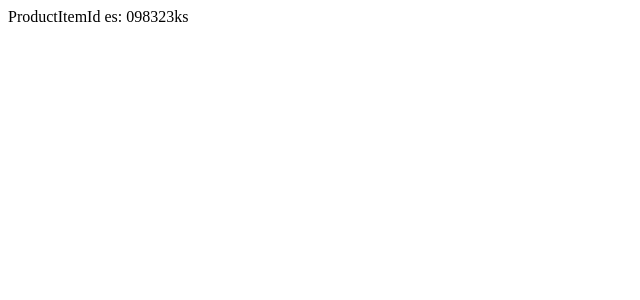
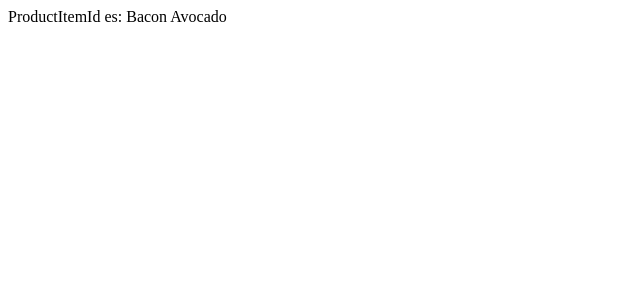
Before and after one commit to ArturoMauricioDev/nextjs-avocado, a Next.js app: page /product/098323ks in a window 1280 px wide. Shown: the top 300 px of the page, without its empty margins (0-640 px from the left). Built offline with nearby package versions, Linux system fonts and the light colour scheme.

Commit message:
consumiendo la api con el id

```diff
--- a/pages/product/[id].tsx
+++ b/pages/product/[id].tsx
@@ -1,12 +1,21 @@
-import React from "react";
+import React, { useEffect, useState } from "react";
 import { useRouter } from "next/router";
 
 const ProductItem = () => {
+  const [product, setProduct] = useState<TProduct>();
   const {
     query: { id },
   } = useRouter();
-  //   const id = router.query.id;
-  return <div>ProductItemId es: {id} </div>;
+
+  useEffect(() => {
+    window
+      .fetch(`/api/avo/${id}`)
+      .then((res) => res.json())
+      .then((product) => setProduct(product))
+      .catch((err) => console.error(err.message));
+  }, []);
+
+  return <div>ProductItemId es: {product?.name} </div>;
 };
 
 export default ProductItem;
```
Also changed, not shown: pages/index.tsx (+7 -1 lines).
